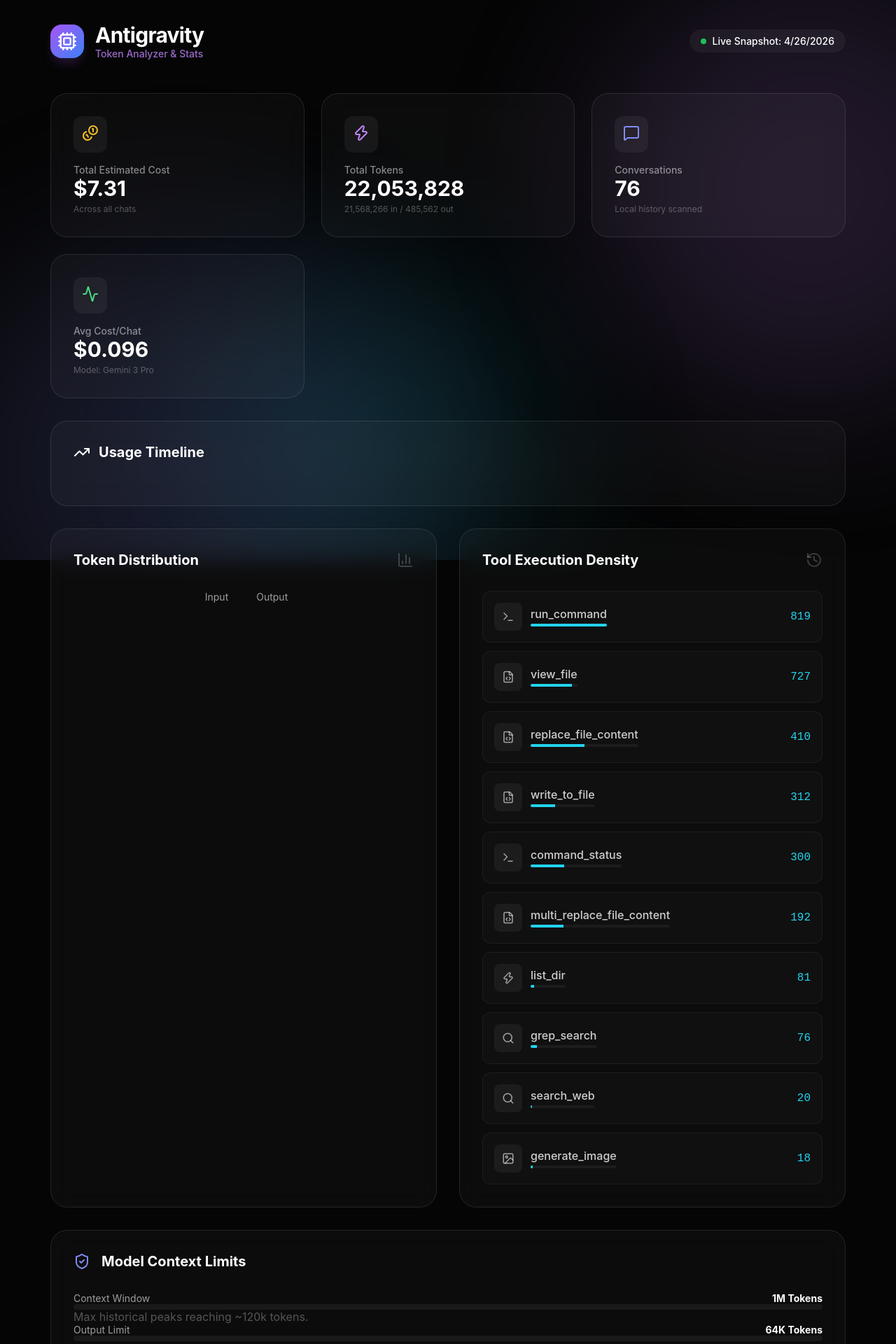
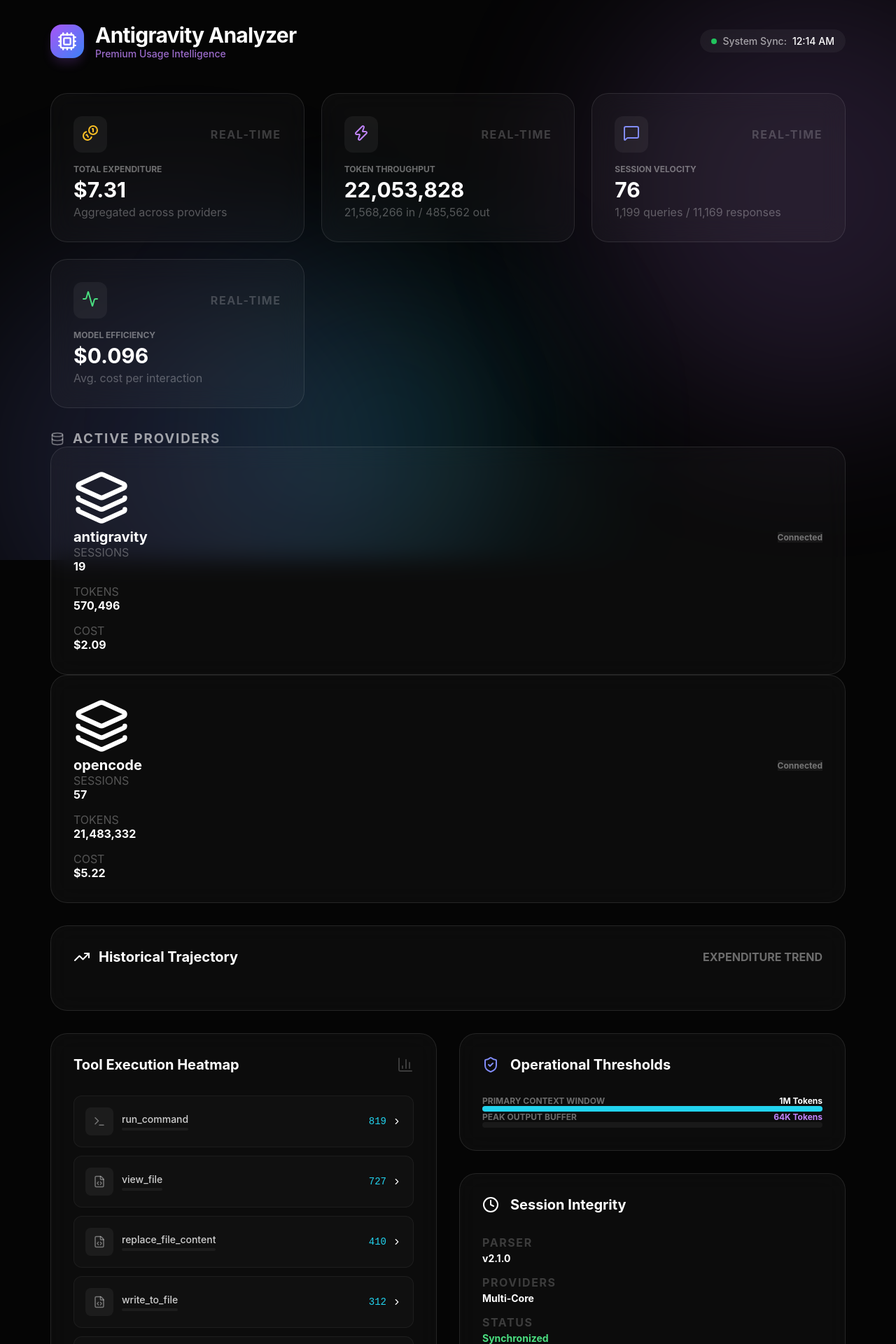
Before and after one commit to Paranjayy/antigravity-token-analyzer, a React (Vite) app: page / in a window 1280 px wide. Shown: the top 1920 px of the page at 70% size. Built offline with nearby package versions, Linux system fonts and the light colour scheme.

Commit message:
feat: enhance UI and add comprehensive message stats

```diff
--- a/src/App.tsx
+++ b/src/App.tsx
@@ -1,4 +1,4 @@
-import React, { useMemo } from 'react';
+import { useMemo } from 'react';
 import {
   Activity,
   BarChart3,
@@ -11,11 +11,13 @@
   FileCode,
   Layout,
   Search,
-  Image as ImageIcon,
-  CheckCircle2,
+  ImageIcon,
   TrendingUp,
   Clock,
-  ShieldCheck
+  ShieldCheck,
+  ChevronRight,
+  Database as DbIcon,
+  Layers
 } from 'lucide-react';
 import {
   PieChart,
@@ -23,13 +25,10 @@
   Cell,
   ResponsiveContainer,
   Tooltip,
-  BarChart,
-  Bar,
   XAxis,
   YAxis,
   AreaChart,
-  Area,
-  CartesianGrid
+  Area
 } from 'recharts';
 import { motion } from 'framer-motion';
 import stats from './data/stats.json';
@@ -78,27 +77,30 @@
               <Cpu size={28} />
             </div>
             <div>
-              <h1 className="text-3xl font-bold tracking-tight">Antigravity</h1>
-              <p className="text-sm font-medium text-purple-400/80">Token Analyzer & Stats</p>
+              <h1 className="text-3xl font-bold tracking-tight">Antigravity Analyzer</h1>
+              <p className="text-sm font-medium text-purple-400/80">Premium Usage Intelligence</p>
             </div>
           </motion.div>
 
           <motion.div
             initial={{ opacity: 0, x: 20 }}
             animate={{ opacity: 1, x: 0 }}
-            className="flex items-center gap-2 rounded-full border border-white/10 bg-white/5 px-4 py-2 text-sm font-medium backdrop-blur-md"
+            className="flex items-center gap-4"
           >
+            <div className="flex items-center gap-2 rounded-full border border-white/10 bg-white/5 px-4 py-2 text-sm font-medium backdrop-blur-md">
               <span className="h-2 w-2 rounded-full bg-green-500 animate-pulse" />
-            Live Snapshot: {new Date().toLocaleDateString()}
+              <span className="text-white/60">System Sync:</span> {new Date().toLocaleTimeString([], { hour: '2-digit', minute: '2-digit' })}
+            </div>
           </motion.div>
         </header>
 
+        {/* Global Stats Grid */}
         <div className="stat-grid">
           {[
-            { label: 'Total Estimated Cost', value: `$${stats.totalCost.toFixed(2)}`, icon: <Coins className="text-yellow-400" />, sub: 'Across all chats' },
-            { label: 'Total Tokens', value: (stats.totalTokens.input + stats.totalTokens.output).toLocaleString(), icon: <Zap className="text-purple-400" />, sub: `${stats.totalTokens.input.toLocaleString()} in / ${stats.totalTokens.output.toLocaleString()} out` },
-            { label: 'Conversations', value: stats.conversations, icon: <MessageSquare className="text-blue-400" />, sub: 'Local history scanned' },
-            { label: 'Avg Cost/Chat', value: `$${(stats.totalCost / stats.conversations).toFixed(3)}`, icon: <Activity className="text-green-400" />, sub: 'Model: Gemini 3 Pro' },
+            { label: 'Total Expenditure', value: `$${stats.totalCost.toFixed(2)}`, icon: <Coins className="text-yellow-400" />, sub: 'Aggregated across providers' },
+            { label: 'Token Throughput', value: (stats.totalTokens.input + stats.totalTokens.output).toLocaleString(), icon: <Zap className="text-purple-400" />, sub: `${stats.totalTokens.input.toLocaleString()} in / ${stats.totalTokens.output.toLocaleString()} out` },
+            { label: 'Session Velocity', value: stats.conversations, icon: <MessageSquare className="text-blue-400" />, sub: `${stats.messageCount.input.toLocaleString()} queries / ${stats.messageCount.output.toLocaleString()} responses` },
+            { label: 'Model Efficiency', value: `$${(stats.totalCost / stats.conversations).toFixed(3)}`, icon: <Activity className="text-green-400" />, sub: 'Avg. cost per interaction' },
           ].map((stat, i) => (
             <motion.div
               key={stat.label}
@@ -109,26 +111,73 @@
             >
               <div className="flex items-center justify-between">
                 <div className="rounded-xl bg-white/5 p-3">{stat.icon}</div>
+                <div className="text-[10px] font-bold text-white/20 uppercase tracking-widest">Real-time</div>
               </div>
               <div>
-                <p className="text-sm font-medium text-white/50">{stat.label}</p>
-                <h2 className="text-3xl font-bold">{stat.value}</h2>
-                <p className="mt-1 text-xs text-white/30">{stat.sub}</p>
+                <p className="text-xs font-bold text-white/40 uppercase tracking-wider">{stat.label}</p>
+                <h2 className="text-3xl font-bold mt-1">{stat.value}</h2>
+                <p className="mt-1 text-[11px] text-white/30">{stat.sub}</p>
               </div>
             </motion.div>
           ))}
         </div>
 
+        {/* Providers Section */}
+        <section className="mb-8">
+          <div className="flex items-center gap-3 mb-6">
+            <DbIcon className="text-white/40" size={20} />
+            <h3 className="text-lg font-bold uppercase tracking-widest text-white/60">Active Providers</h3>
+          </div>
+          <div className="grid grid-cols-1 md:grid-cols-2 gap-6">
+            {Object.entries(stats.providers).map(([name, data], i) => (
+              <motion.div
+                key={name}
+                initial={{ opacity: 0, scale: 0.98 }}
+                animate={{ opacity: 1, scale: 1 }}
+                transition={{ delay: 0.4 + i * 0.1 }}
+                className="glass-card relative overflow-hidden group"
+              >
+                <div className="absolute top-0 right-0 p-4 opacity-5 group-hover:opacity-10 transition-opacity">
+                  <Layers size={80} />
+                </div>
+                <div className="flex items-center justify-between mb-6">
+                  <h4 className="text-xl font-bold capitalize">{name}</h4>
+                  <span className="text-xs font-bold px-2 py-1 rounded bg-white/5 text-white/40">Connected</span>
+                </div>
+                <div className="grid grid-cols-3 gap-4">
+                  <div>
+                    <p className="text-[10px] text-white/30 uppercase">Sessions</p>
+                    <p className="text-lg font-bold">{data.conversations}</p>
+                  </div>
+                  <div>
+                    <p className="text-[10px] text-white/30 uppercase">Tokens</p>
+                    <p className="text-lg font-bold">{(data.tokens.input + data.tokens.output).toLocaleString()}</p>
+                  </div>
+                  <div>
+                    <p className="text-[10px] text-white/30 uppercase">Cost</p>
+                    <p className="text-lg font-bold text-accent">${data.cost.toFixed(2)}</p>
+                  </div>
+                </div>
+              </motion.div>
+            ))}
+          </div>
+        </section>
+
+        {/* Timeline Chart */}
         <motion.div
           initial={{ opacity: 0, y: 20 }}
           animate={{ opacity: 1, y: 0 }}
-          transition={{ delay: 0.4 }}
+          transition={{ delay: 0.6 }}
           className="glass-card mb-8"
         >
           <div className="flex items-center justify-between mb-8">
             <div className="flex items-center gap-3">
               <TrendingUp className="text-accent" />
-              <h3 className="text-xl font-bold">Usage Timeline</h3>
+              <h3 className="text-xl font-bold">Historical Trajectory</h3>
+            </div>
+            <div className="flex gap-2">
+              <div className="h-2 w-2 rounded-full bg-purple-500" />
+              <span className="text-[10px] text-white/40 uppercase font-bold">Expenditure Trend</span>
             </div>
           </div>
           <div className="h-[300px] w-full">
@@ -142,177 +191,130 @@
                 </defs>
                 <XAxis
                   dataKey="date"
-                  stroke="rgba(255,255,255,0.3)"
-                  fontSize={12}
+                  stroke="rgba(255,255,255,0.1)"
+                  fontSize={10}
                   tickLine={false}
                   axisLine={false}
                 />
                 <YAxis
-                  stroke="rgba(255,255,255,0.3)"
-                  fontSize={12}
+                  stroke="rgba(255,255,255,0.1)"
+                  fontSize={10}
                   tickLine={false}
                   axisLine={false}
-                  tickFormatter={(v) => `$${v.toFixed(2)}`}
+                  tickFormatter={(v) => `$${v}`}
                 />
                 <Tooltip
                   contentStyle={{
-                    backgroundColor: 'rgba(0,0,0,0.8)',
-                    borderRadius: '12px',
+                    backgroundColor: 'rgba(5,5,5,0.9)',
+                    borderRadius: '16px',
                     border: '1px solid rgba(255,255,255,0.1)',
-                    backdropFilter: 'blur(10px)'
+                    backdropFilter: 'blur(20px)',
+                    fontSize: '12px'
                   }}
                 />
-                <Area type="monotone" dataKey="cost" stroke="#c084fc" fillOpacity={1} fill="url(#colorCost)" />
+                <Area type="monotone" dataKey="cost" stroke="#c084fc" strokeWidth={3} fillOpacity={1} fill="url(#colorCost)" />
               </AreaChart>
             </ResponsiveContainer>
           </div>
         </motion.div>
 
         <div className="grid grid-cols-1 lg:grid-cols-2 gap-8 mb-8">
+          {/* Tool Distribution */}
           <motion.div
             initial={{ opacity: 0, scale: 0.95 }}
             animate={{ opacity: 1, scale: 1 }}
-            transition={{ delay: 0.5 }}
+            transition={{ delay: 0.7 }}
             className="glass-card"
           >
             <div className="flex items-center justify-between mb-8">
-              <h3 className="text-xl font-bold">Token Distribution</h3>
+              <h3 className="text-xl font-bold">Tool Execution Heatmap</h3>
               <BarChart3 className="text-white/20" />
             </div>
-            <div className="h-[300px] w-full">
-              <ResponsiveContainer width="100%" height="100%">
-                <PieChart>
-                  <Pie
-                    data={tokenData}
-                    cx="50%"
-                    cy="50%"
-                    innerRadius={80}
-                    outerRadius={100}
-                    paddingAngle={8}
-                    dataKey="value"
-                  >
-                    {tokenData.map((entry, index) => (
-                      <Cell key={`cell-${index}`} fill={COLORS[index % COLORS.length]} />
-                    ))}
-                  </Pie>
-                  <Tooltip
-                    contentStyle={{
-                      backgroundColor: 'rgba(0,0,0,0.8)',
-                      borderRadius: '12px',
-                      border: '1px solid rgba(255,255,255,0.1)',
-                      backdropFilter: 'blur(10px)'
-                    }}
-                  />
-                </PieChart>
-              </ResponsiveContainer>
-              <div className="flex justify-center gap-8 mt-4">
-                {tokenData.map((d, i) => (
-                  <div key={d.name} className="flex items-center gap-2">
-                    <div className="h-3 w-3 rounded-full" style={{ backgroundColor: COLORS[i] }} />
-                    <span className="text-sm text-white/60">{d.name}</span>
-                  </div>
-                ))}
-              </div>
-            </div>
-          </motion.div>
-
-          <motion.div
-            initial={{ opacity: 0, scale: 0.95 }}
-            animate={{ opacity: 1, scale: 1 }}
-            transition={{ delay: 0.6 }}
-            className="glass-card"
-          >
-            <div className="flex items-center justify-between mb-8">
-              <h3 className="text-xl font-bold">Tool Execution Density</h3>
-              <History className="text-white/20" />
-            </div>
             <div className="tool-list">
-              {sortedTools.map(([name, count], i) => (
-                <div key={name} className="tool-item">
+              {sortedTools.map(([name, count]) => (
+                <div key={name} className="tool-item group cursor-pointer hover:bg-white/5 transition-colors">
                   <div className="flex items-center gap-3">
-                    <div className="flex h-10 w-10 items-center justify-center rounded-lg bg-white/5 text-white/60">
+                    <div className="flex h-10 w-10 items-center justify-center rounded-lg bg-white/5 text-white/40 group-hover:text-accent transition-colors">
                       <ToolIcon name={name} />
                     </div>
                     <div>
-                      <p className="tool-name">{name.replace('mcp_', '')}</p>
-                      <div className="h-1 w-24 rounded-full bg-white/5 mt-1 overflow-hidden">
+                      <p className="tool-name text-sm">{name.replace('mcp_', '')}</p>
+                      <div className="h-1 w-32 rounded-full bg-white/5 mt-1 overflow-hidden">
                         <div
-                          className="h-full bg-accent"
+                          className="h-full bg-gradient-to-r from-purple-500 to-accent"
                           style={{ width: `${((count as number) / (sortedTools[0][1] as number)) * 100}%` }}
                         />
                       </div>
                     </div>
                   </div>
-                  <span className="tool-count">{count.toLocaleString()}</span>
+                  <div className="flex items-center gap-2">
+                    <span className="tool-count text-sm">{count.toLocaleString()}</span>
+                    <ChevronRight size={14} className="text-white/10" />
+                  </div>
                 </div>
               ))}
             </div>
           </motion.div>
-        </div>
 
-        <div className="grid grid-cols-1 md:grid-cols-2 gap-8 mb-8">
+          {/* Model Context & Integrity */}
+          <div className="flex flex-col gap-8">
             <motion.div
-            initial={{ opacity: 0, y: 20 }}
-            animate={{ opacity: 1, y: 0 }}
-            transition={{ delay: 0.7 }}
+              initial={{ opacity: 0, x: 20 }}
+              animate={{ opacity: 1, x: 0 }}
+              transition={{ delay: 0.8 }}
               className="glass-card"
             >
               <div className="flex items-center gap-4 mb-8">
                 <ShieldCheck className="text-blue-400" />
-              <h3 className="text-xl font-bold">Model Context Limits</h3>
+                <h3 className="text-xl font-bold">Operational Thresholds</h3>
               </div>
               <div className="space-y-6">
                 <div>
-                <div className="flex justify-between text-sm mb-2">
-                  <span className="text-white/60">Context Window</span>
-                  <span className="font-bold">1M Tokens</span>
+                  <div className="flex justify-between text-xs mb-2">
+                    <span className="text-white/40 uppercase font-bold">Primary Context Window</span>
+                    <span className="font-bold text-accent">1M Tokens</span>
                   </div>
                   <div className="h-2 rounded-full bg-white/5 overflow-hidden">
-                  <div className="h-full bg-blue-500 w-[12%]" />
+                    <div className="h-full bg-accent w-[12%] shadow-[0_0_10px_rgba(34,211,238,0.5)]" />
                   </div>
-                <p className="text-[10px] text-white/30 mt-2">Max historical peaks reaching ~120k tokens.</p>
                 </div>
                 <div>
-                <div className="flex justify-between text-sm mb-2">
-                  <span className="text-white/60">Output Limit</span>
-                  <span className="font-bold">64K Tokens</span>
+                  <div className="flex justify-between text-xs mb-2">
+                    <span className="text-white/40 uppercase font-bold">Peak Output Buffer</span>
+                    <span className="font-bold text-purple-400">64K Tokens</span>
                   </div>
                   <div className="h-2 rounded-full bg-white/5 overflow-hidden">
-                  <div className="h-full bg-purple-500 w-[24%]" />
+                    <div className="h-full bg-purple-500 w-[24%] shadow-[0_0_10px_rgba(168,85,247,0.5)]" />
                   </div>
                 </div>
               </div>
             </motion.div>
 
             <motion.div
-            initial={{ opacity: 0, y: 20 }}
-            animate={{ opacity: 1, y: 0 }}
-            transition={{ delay: 0.8 }}
+              initial={{ opacity: 0, x: 20 }}
+              animate={{ opacity: 1, x: 0 }}
+              transition={{ delay: 0.9 }}
               className="glass-card"
             >
               <div className="flex items-center gap-4 mb-8">
                 <Clock className="text-accent" />
-              <h3 className="text-xl font-bold">System Integrity</h3>
+                <h3 className="text-xl font-bold">Session Integrity</h3>
               </div>
               <div className="grid grid-cols-2 gap-4">
-              <div className="p-4 rounded-xl bg-white/5">
-                <p className="text-xs text-white/40 uppercase">Parser Version</p>
-                <p className="text-lg font-bold">v1.2.0-beta</p>
+                {[
+                  { l: 'Parser', v: 'v2.1.0' },
+                  { l: 'Providers', v: 'Multi-Core' },
+                  { l: 'Status', v: 'Synchronized', c: 'text-green-400' },
+                  { l: 'Metrics', v: 'High Fidelity' }
+                ].map(item => (
+                  <div key={item.l} className="p-4 rounded-2xl bg-white/2 border border-white/5">
+                    <p className="text-[10px] text-white/20 uppercase font-bold tracking-widest">{item.l}</p>
+                    <p className={`text-sm font-bold mt-1 ${item.c || 'text-white'}`}>{item.v}</p>
                   </div>
-              <div className="p-4 rounded-xl bg-white/5">
-                <p className="text-xs text-white/40 uppercase">Data Source</p>
-                <p className="text-lg font-bold">Local Logs</p>
-              </div>
-              <div className="p-4 rounded-xl bg-white/5">
-                <p className="text-xs text-white/40 uppercase">Status</p>
-                <p className="text-lg font-bold text-green-400">Synced</p>
-              </div>
-              <div className="p-4 rounded-xl bg-white/5">
-                <p className="text-xs text-white/40 uppercase">Pricing</p>
-                <p className="text-lg font-bold">models.dev</p>
-              </div>
+                ))}
               </div>
             </motion.div>
+          </div>
         </div>
       </main>
     </div>
```
Also changed, not shown: 1 other file (tests, documents, lock files or other folders). Lines whose indentation alone changed are shown as unchanged.
